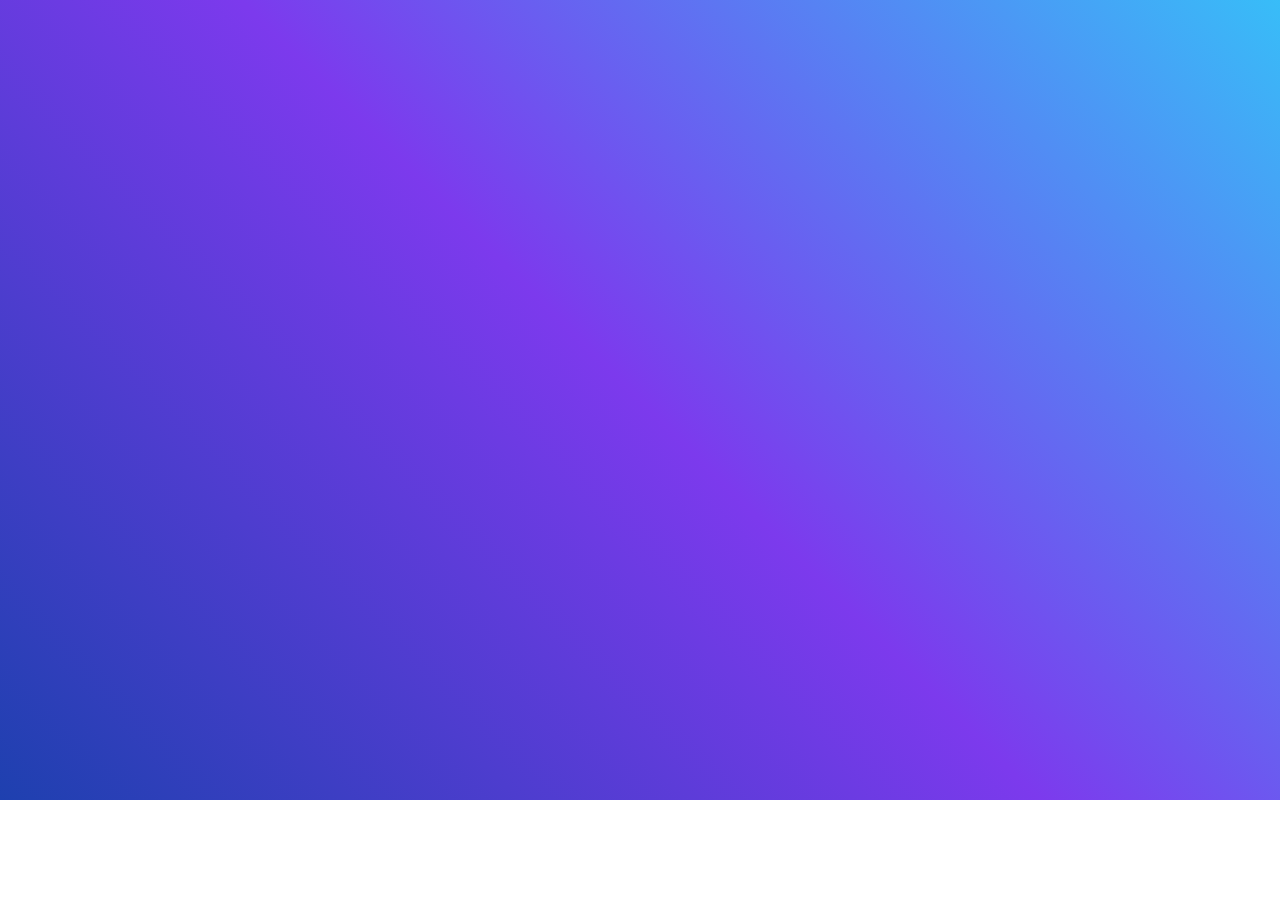
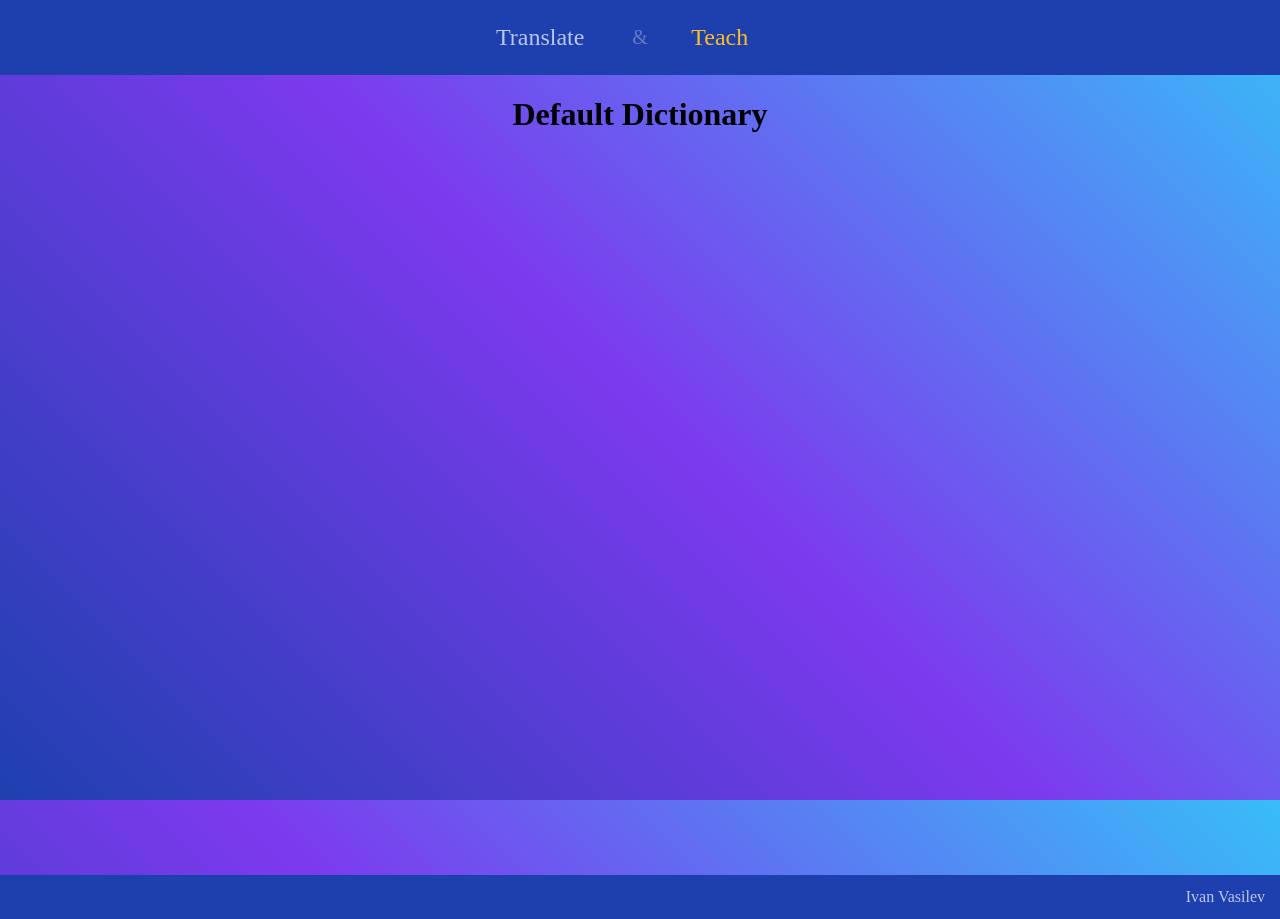
Before and after one commit to vanaver/Translate-Teach, a React (Vite) app: page /dictionaries in a window 1280 px wide. Before the commit this address had no page. Before the commit the page ends 800 px from the top, so only its background shows below. Built offline with nearby package versions, Linux system fonts and the light colour scheme.

Commit message:
try to make slovariki

```diff
--- a/src/App.tsx
+++ b/src/App.tsx
@@ -1,8 +1,10 @@
+// app.tsx
 import './App.css'
 import { Routes, Route, } from 'react-router-dom'
 import Layout from './components/layout/Layout'
 import MainPage from './components/mainPage/MainPage'
 import Slovariki from './components/slovariki/Slovariki'
+import SinglePage from './components/singlePage/SinglePage'
 
 
 
@@ -13,7 +15,8 @@ function App() {
       <Routes>
         <Route path='/' element={<Layout/>}>
           <Route index element={<MainPage/>}></Route>
-          <Route path='/dictionary' element={<Slovariki/>}></Route>
+          <Route path='/dictionaries' element={<Slovariki/>}></Route>
+          <Route path='/dictionaries/:slovarik' element={<SinglePage/>}></Route>
         </Route>
       </Routes>
     </>
--- a/src/components/layout/Layout.tsx
+++ b/src/components/layout/Layout.tsx
@@ -1,3 +1,4 @@
+// Layout.tsx
 import { Outlet, NavLink } from "react-router-dom"
 import styles from './Layout.module.css'
 
@@ -10,7 +11,7 @@ function Layout() {
                     <NavLink className={({ isActive }) => isActive ? styles['active-nav-link'] : styles['default-nav-link']} to='/'>Translate</NavLink>
                     <span className={styles.separator}> & </span>
                     <NavLink
-                        to="/dictionary"
+                        to="/dictionaries"
                         className={({ isActive }) => `${styles['default-nav-link']} ${isActive ? styles['active-nav-link'] : ''} ${styles.teachDop}`}>Teach</NavLink>
                 </nav>
             </header>
--- a/src/components/slovariki/Slovariki.tsx
+++ b/src/components/slovariki/Slovariki.tsx
@@ -1,10 +1,44 @@
+import { useState } from "react";
+import styles from "./Slovariki.module.css"
+import { useNavigate } from "react-router-dom";
+
+
+// slovariki.tsx
+type WordPair = {
+  original: string;     // оригинальный текст
+  translation: string;  // перевод
+};
+
+type Dictionary = {
+    id: number;
+    name: string;
+    words: WordPair[];
+}
+
+
+
 function Slovariki() {
+
+    const [dictionaries, setDictionaries] = useState<Dictionary[]>([{
+    id: 0,
+    name: 'Default Dictionary',
+    words: []
+}])
+
+const navigate = useNavigate();
+
+function handleClick (name: string) {
+     const encodedName = encodeURIComponent(name);
+     navigate(`/dictionaries/${encodedName}`)
+};
+
     return(
-        <div>
-            <p>slovar 1</p>
-            <p>slovar 2</p>
-            <p>slovar 3</p>
-            <p>slovar 4</p>
+        <div className={styles.dictionariesDiv}>
+            {dictionaries.map((el)=> (
+                <div key={el.id} className={styles.dictionaryItem} onClick={()=>handleClick(el.name)}>
+                    <h1>{el.name}</h1>
+                </div>
+            ))}
         </div>
     )
 };
```
Also changed, not shown: src/components/slovariki/Slovariki.module.css (added).
